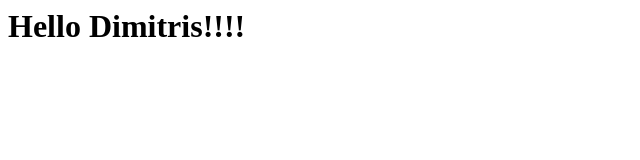
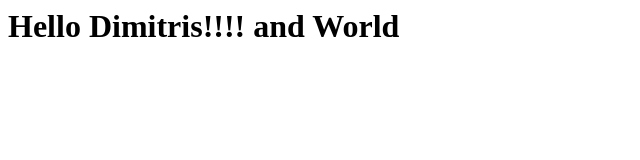
Before and after one commit to dimplast/mygit, a plain HTML site: page index.html in a window 1280 px wide. Shown: the whole page, without its empty margins (0-640 px from the left). Drawn offline with Linux system fonts and the light colour scheme.

Commit message:
Άλλη μια αλλαγή

```diff
--- a/index.html
+++ b/index.html
@@ -1 +1 @@
-<h1>Hello Dimitris!!!!</h1>
+<h1>Hello Dimitris!!!! and World</h1>
```
